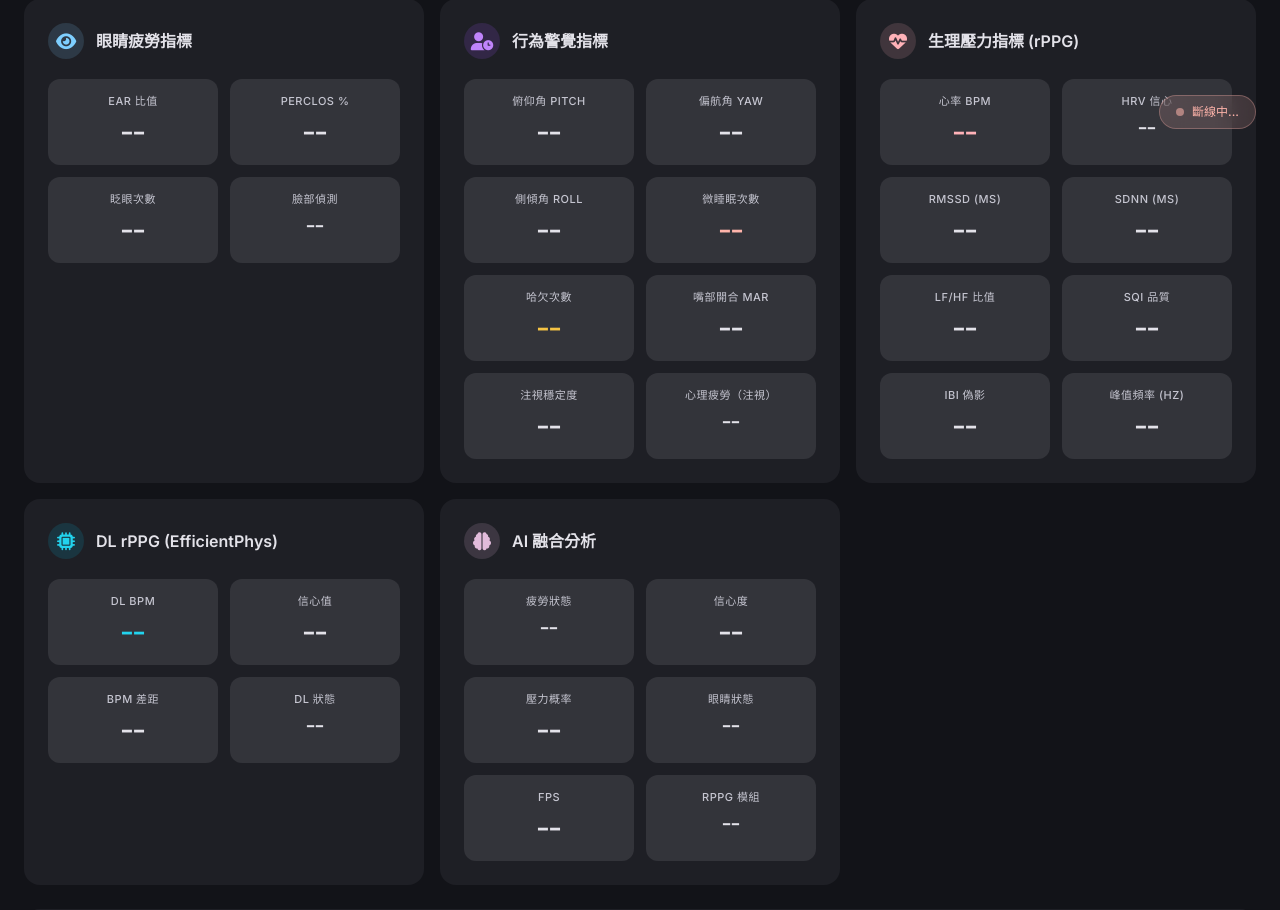
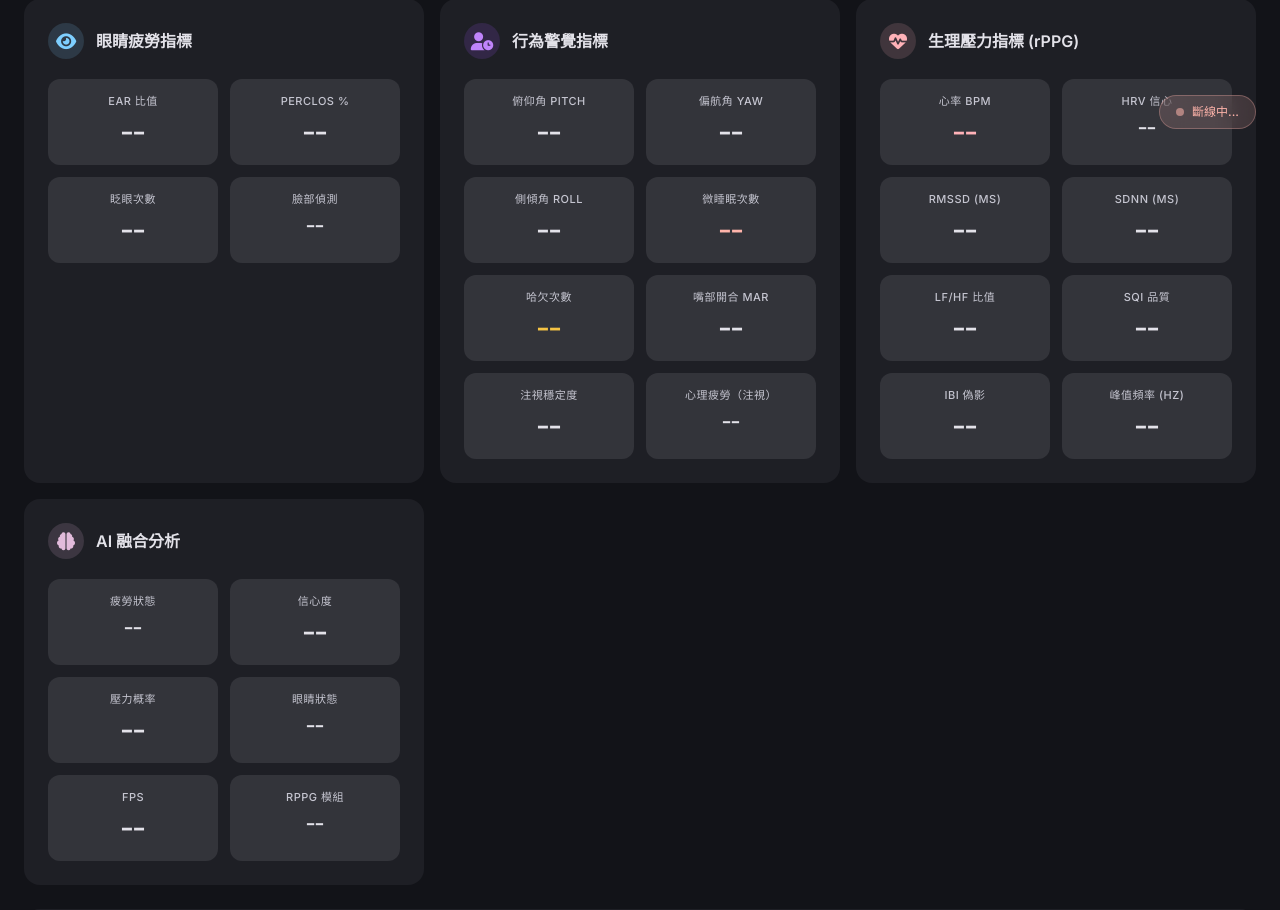
Before and after one commit to timmyc07/Non-contact-fatigue-detection-system, a Python web app: template gui/web_ui/templates/dashboard.html in a window 1280 px wide. Shown: the part 647-1557 px from the top of the page. Run offline with Jinja, Linux system fonts and the light colour scheme; the template is opened without the code that fills it, so the values that code supplies are empty; some libraries are stand-ins or nearby versions.

Commit message:
feat: update web dashboard layout

```diff
--- a/gui/web_ui/static/dashboard.js
+++ b/gui/web_ui/static/dashboard.js
@@ -200,22 +200,6 @@ function updateMetricsDisplay(m) {
     if (gmf) {
         if (m.gaze_mental_fatigue) { gmf.textContent = '● 注視固定'; gmf.style.color = '#ef4444'; }
         else { gmf.textContent = '○ 正常'; gmf.style.color = '#22c55e'; }
-    }
-    // DL rPPG 指標
-    if (m.dl_available) {
-        setVal('dl-bpm-value', m.dl_bpm, v => v > 0 ? Math.round(v) : '--');
-        setVal('dl-confidence-value', m.dl_confidence, v => v != null ? (v * 100).toFixed(0) + '%' : '--');
-        const dlDiff = (m.dl_bpm > 0 && m.stress_bpm > 0) ? Math.abs(m.dl_bpm - m.stress_bpm) : null;
-        const dlDiffEl = document.getElementById('dl-bpm-diff');
-        if (dlDiffEl && dlDiff != null) {
-            dlDiffEl.textContent = dlDiff.toFixed(1);
-            dlDiffEl.style.color = dlDiff <= 10 ? '#22c55e' : dlDiff <= 20 ? '#f59e0b' : '#ef4444';
-        }
-    }
-    const dlSt = document.getElementById('dl-status-value');
-    if (dlSt) {
-        if (m.dl_available) { dlSt.textContent = m.dl_status || '運行中'; dlSt.style.color = '#22d3ee'; }
-        else { dlSt.textContent = '等待中'; dlSt.style.color = '#94a3b8'; }
     }
     // 預覽區域的精簡指標
     setVal('bpm-large', m.stress_bpm, v => v > 0 ? Math.round(v) : '--');
@@ -722,11 +706,6 @@ function seekTo(idx) {
     }
     _stableSet('pb-fconf', d.f_conf * 100, v => v > 0 ? v.toFixed(0) + '%' : '--');
 
-    // DL rPPG 回放指標
-    if (d.dl_avail) {
-        _stableSet('pb-dl-bpm', d.dl_bpm, v => v > 0 ? Math.round(v) : '--');
-        _stableSet('pb-dl-conf', d.dl_conf * 100, v => v > 0 ? v.toFixed(0) + '%' : '--');
-    }
 
     const esEl = _pb['pb-estatus'];
     if (esEl) {
--- a/gui/web_ui/templates/dashboard.html
+++ b/gui/web_ui/templates/dashboard.html
@@ -875,19 +875,6 @@
 
                 <section class="card">
                     <div class="card-title">
-                        <div class="icon-circle" style="background:rgba(6,182,212,0.15);color:#22d3ee;"><i class="fas fa-microchip"></i></div>
-                        DL rPPG (EfficientPhys)
-                    </div>
-                    <div class="metric-grid">
-                        <div class="metric-item"><div class="metric-label">DL BPM</div><div class="metric-value" id="dl-bpm-value" style="color: #22d3ee;">--</div></div>
-                        <div class="metric-item"><div class="metric-label">信心值</div><div class="metric-value" id="dl-confidence-value">--</div></div>
-                        <div class="metric-item"><div class="metric-label">BPM 差距</div><div class="metric-value" id="dl-bpm-diff">--</div></div>
-                        <div class="metric-item"><div class="metric-label">DL 狀態</div><div class="metric-value" id="dl-status-value" style="font-size: 1.1rem;">--</div></div>
-                    </div>
-                </section>
-
-                <section class="card">
-                    <div class="card-title">
                         <div class="icon-circle brain"><i class="fas fa-brain"></i></div>
                         AI 融合分析
                     </div>
@@ -1132,16 +1119,6 @@
                         </section>
                         <section class="card">
                             <div class="card-title">
-                                <div class="icon-circle" style="background:rgba(6,182,212,0.15);color:#22d3ee;"><i class="fas fa-microchip"></i></div>
-                                DL rPPG
-                            </div>
-                            <div class="metric-grid">
-                                <div class="metric-item"><div class="metric-label">DL BPM</div><div class="metric-value" id="pb-dl-bpm" style="color:#22d3ee;">--</div></div>
-                                <div class="metric-item"><div class="metric-label">信心值</div><div class="metric-value" id="pb-dl-conf">--</div></div>
-                            </div>
-                        </section>
-                        <section class="card">
-                            <div class="card-title">
                                 <div class="icon-circle brain"><i class="fas fa-brain"></i></div>
                                 AI 融合分析
                             </div>
```
